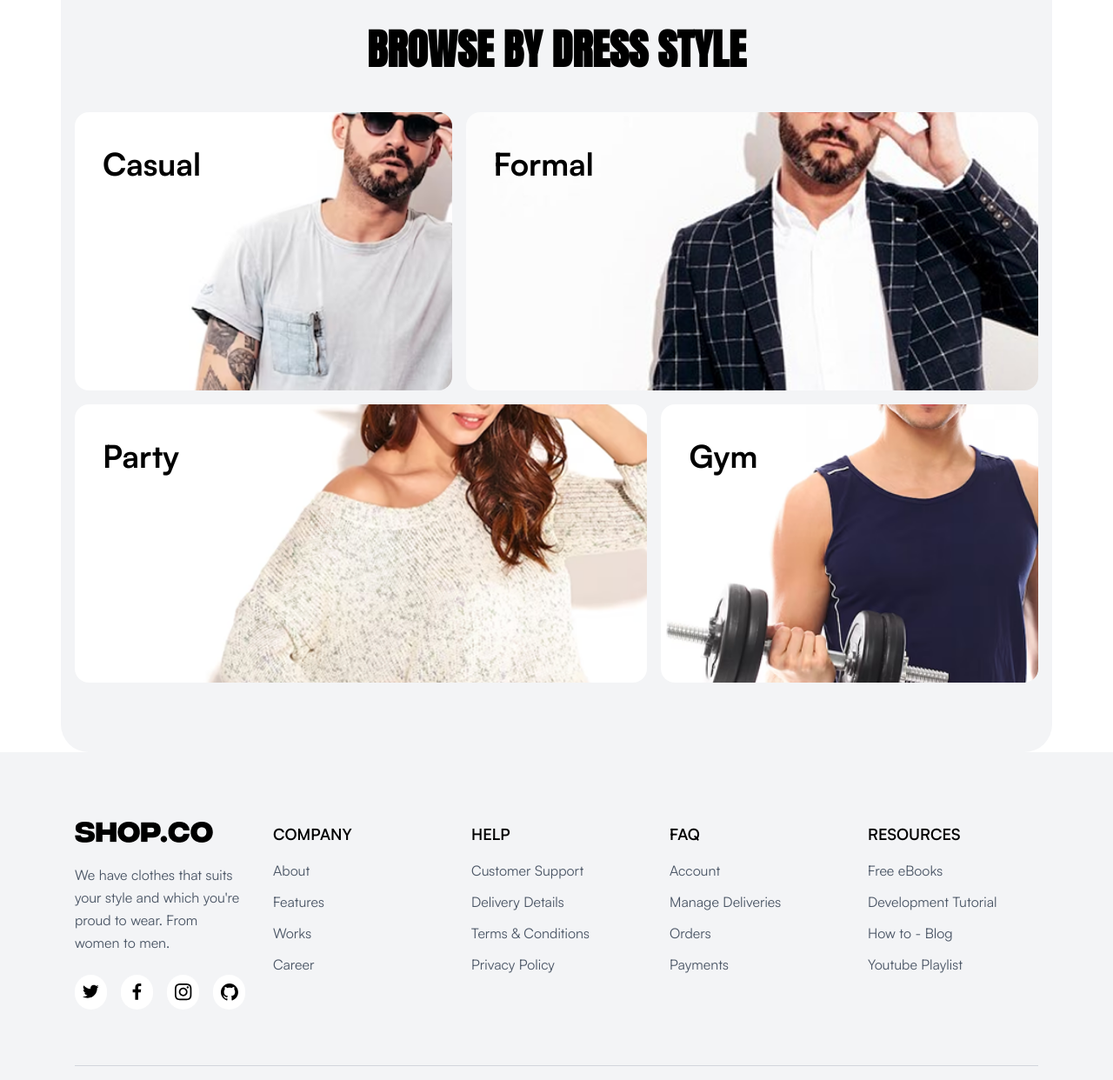
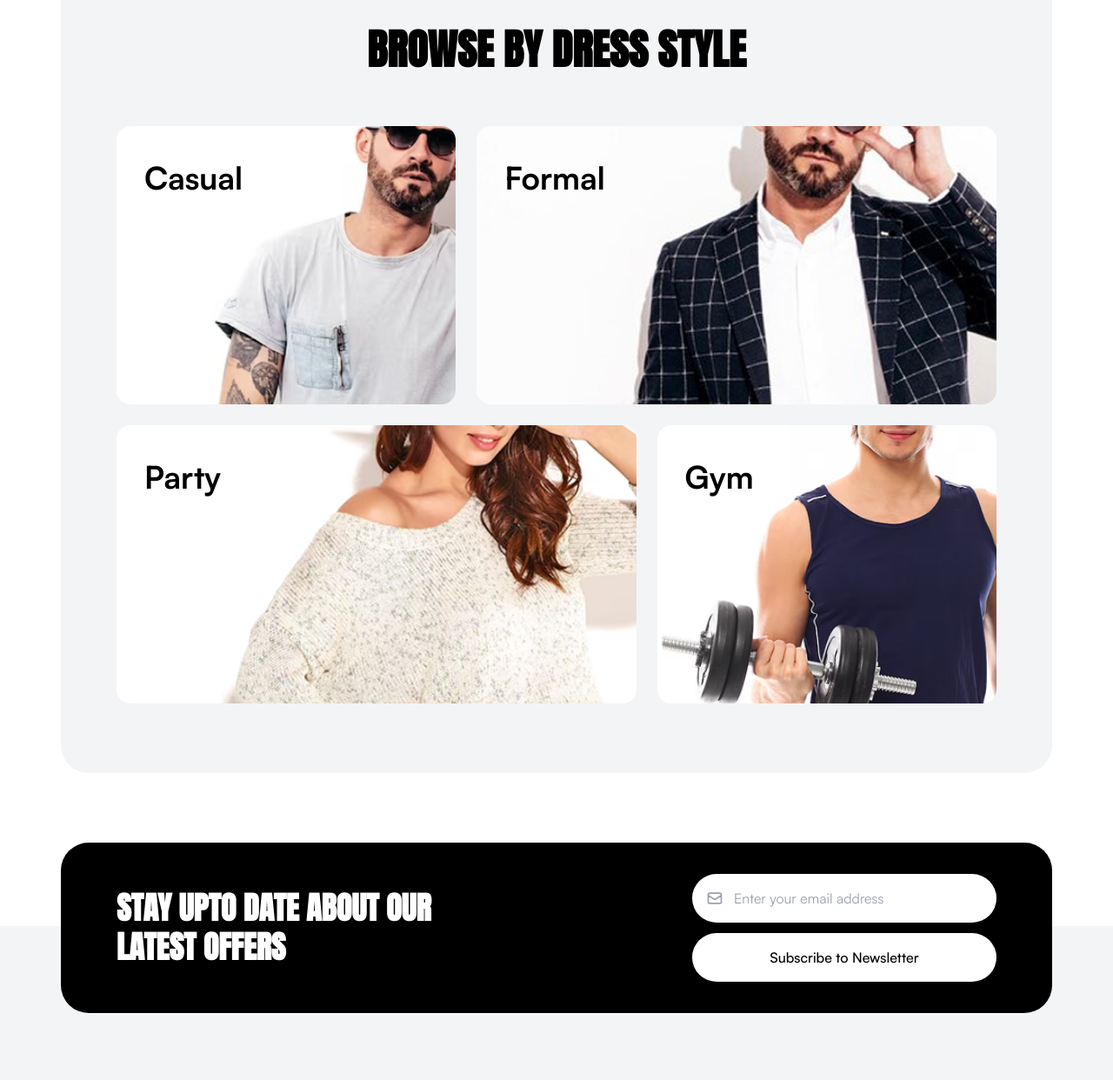
Before and after one commit to tahir-asadli/shop.co-html, a website: page index.html in a window 1280 px wide. Shown: the part 2340-3582 px from the top of the page at 87% size. Drawn offline with Linux system fonts and the light colour scheme.

Commit message:
Add newsletter section

```diff
--- a/index.html
+++ b/index.html
@@ -336,13 +336,13 @@
   </section>
   <!-- Browse By Dress Style -->
   <section class="w-full">
-    <div class="container px-4 py-16 md:py-20 bg-gray-100 rounded-4xl">
+    <div class="container px-16 py-16 md:py-20 bg-gray-100 rounded-4xl">
       <!-- Section Heading -->
-      <div class="flex justify-center mb-12">
+      <div class="flex justify-center mb-16">
         <h2 class="text-4xl md:text-5xl font-bold text-black font-anton">BROWSE BY DRESS STYLE</h2>
       </div>
       <!-- Categories Grid -->
-      <div class="grid grid-cols-1 md:grid-cols-5 gap-2 md:gap-4">
+      <div class="grid grid-cols-1 md:grid-cols-5 gap-4 md:gap-6">
         <!-- Casual -->
         <div class="relative rounded-2xl overflow-hidden group cursor-pointer col-span-2">
           <img src="./images/casual.png" alt="Casual" class="w-full h-64 md:h-80 object-cover group-hover:scale-105 transition">
@@ -382,8 +382,31 @@
       </div>
     </div>
   </section>
+  <!-- Newsletter -->
+  <section class="w-full relative mt-20">
+    <div class="container px-4 md:px-16 py-6 md:py-9 rounded-4xl bg-black">
+      <div class="flex flex-col md:flex-row items-center justify-between gap-8 rounded-2xl">
+        <!-- Left Content -->
+        <div class="flex-1">
+          <h2 class="text-3xl md:text-4xl font-bold text-white leading-tight max-w-100 font-anton"> STAY UPTO DATE ABOUT OUR LATEST OFFERS </h2>
+        </div>
+        <!-- Right Form -->
+        <div class="flex-1 flex flex-col gap-4 max-w-87.5">
+          <div class="flex gap-3 flex-col">
+            <div class="relative flex-1">
+              <svg class="absolute left-4 top-1/2 -translate-y-1/2 w-5 h-5 text-gray-400" fill="none" stroke="currentColor" viewBox="0 0 24 24">
+                <path stroke-linecap="round" stroke-linejoin="round" stroke-width="2" d="M3 8l7.89 5.26a2 2 0 002.22 0L21 8M5 19h14a2 2 0 002-2V7a2 2 0 00-2-2H5a2 2 0 00-2 2v10a2 2 0 002 2z" />
+              </svg>
+              <input type="email" placeholder="Enter your email address" class="w-full bg-white rounded-full px-12 py-4 text-black placeholder-gray-400 outline-none focus:ring-2 focus:ring-white">
+            </div>
+            <button class="bg-white text-black rounded-full px-8 py-4 font-medium hover:bg-gray-100 transition whitespace-nowrap"> Subscribe to Newsletter </button>
+          </div>
+        </div>
+      </div>
+    </div>
+  </section>
   <!-- Footer -->
-  <footer class="w-full  bg-gray-100">
+  <footer class="w-full bg-gray-100 -mt-25 pt-25">
     <div class="container px-4 py-16 md:py-20">
       <!-- Footer Content -->
       <div class="grid grid-cols-1 md:grid-cols-2 lg:grid-cols-5 gap-8 mb-16">
```
Also changed, not shown: output.css.
